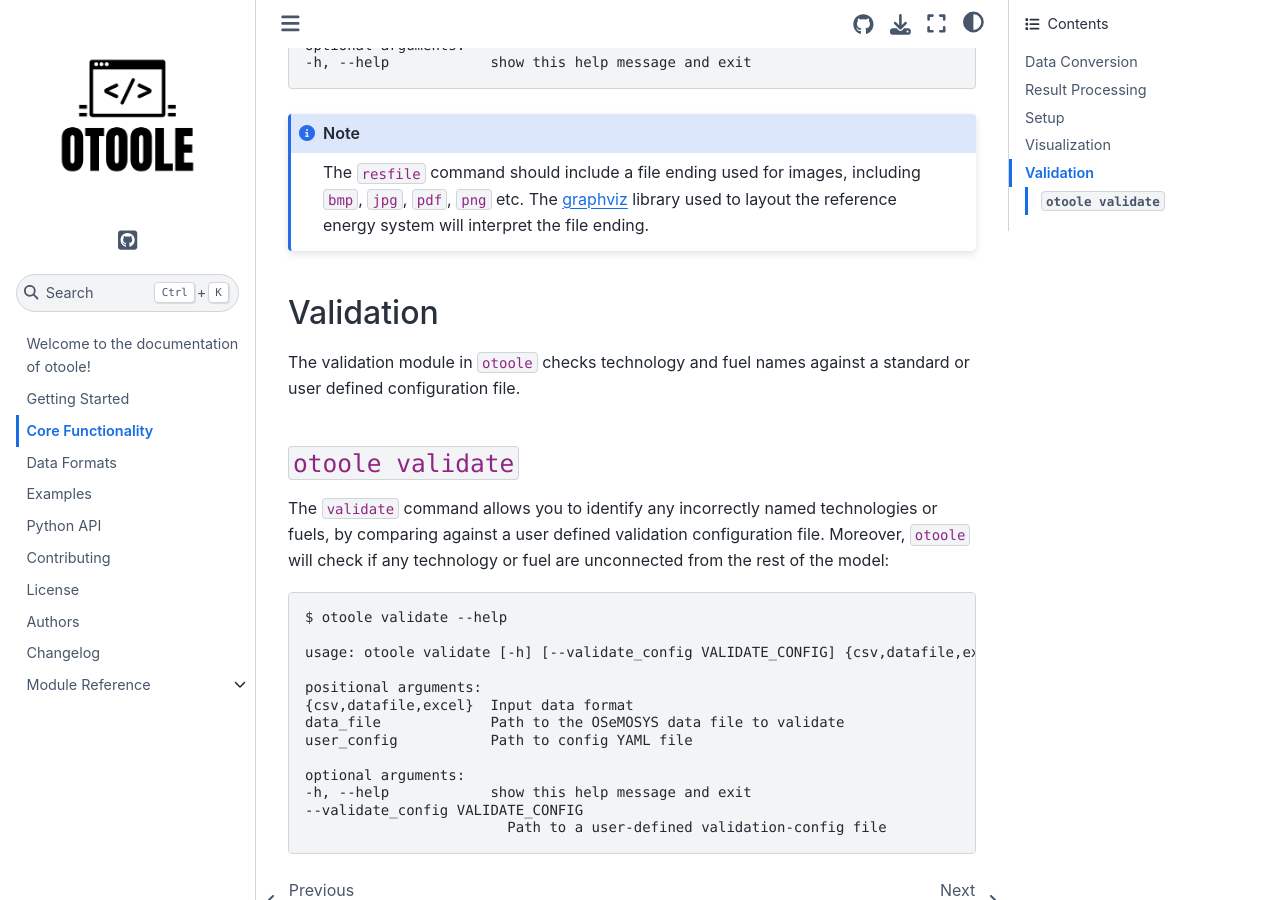
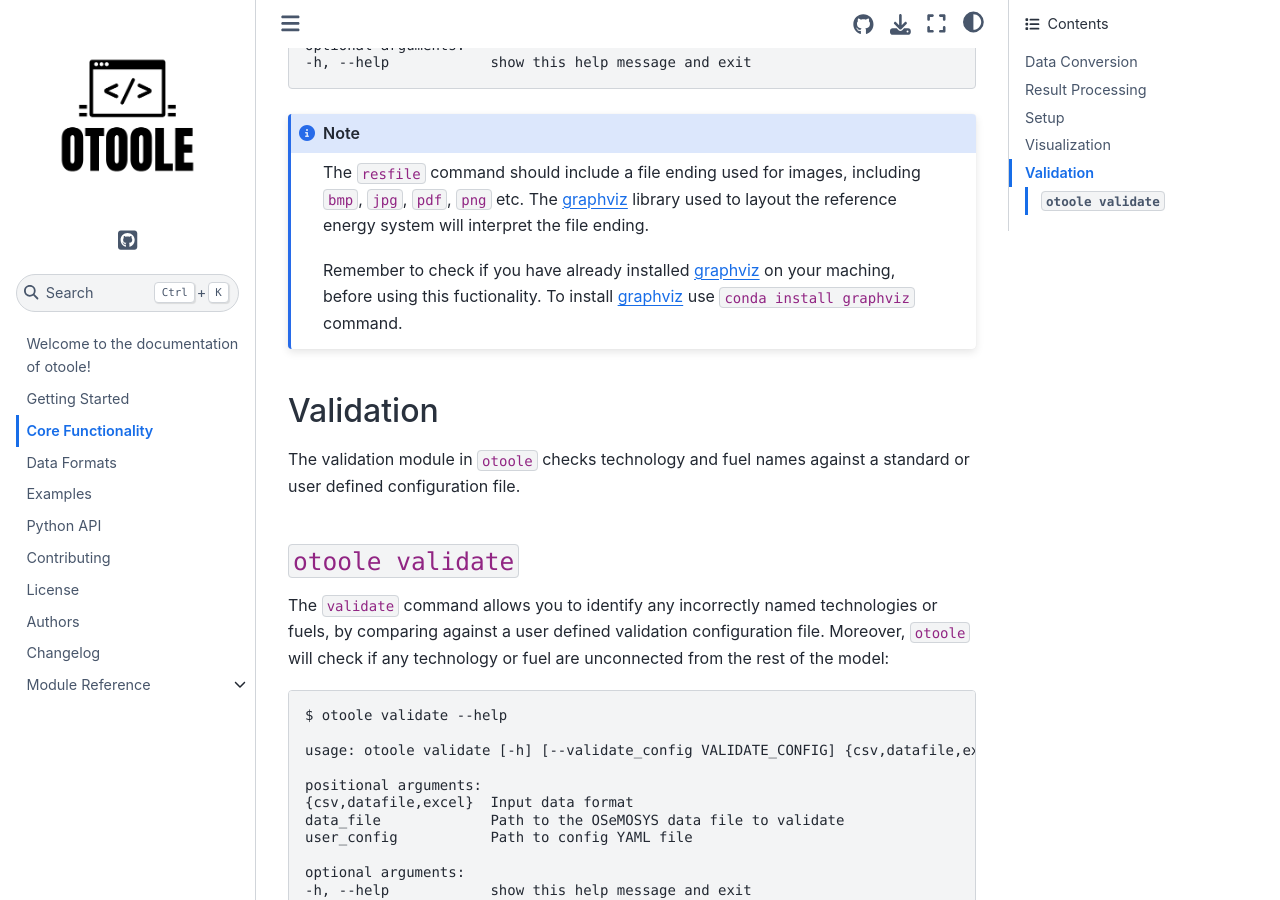
Before and after one commit to OSeMOSYS/otoole, a Sphinx documentation site: the page built from docs/functionality.rst, in a window 1280 px wide and 900 px high, scrolled down 4820 px. Built offline with Sphinx 7.4.7 and the Sphinx Book theme 1.1.4, drawn with Linux system fonts in a browser that asks for light colours.

Commit message:
added instructions to install graphviz, if needed

```diff
--- a/docs/functionality.rst
+++ b/docs/functionality.rst
@@ -184,6 +184,9 @@ visualising the reference energy system through the ``vis res`` command is suppo
     including ``bmp``, ``jpg``, ``pdf``, ``png`` etc. The graphviz_ library
     used to layout the reference energy system will interpret the file ending.
 
+    Remember to check if you have already installed graphviz_ on your maching, before using this fuctionality.
+    To install graphviz_ use ``conda install graphviz`` command.
+
 Validation
 ----------
 The validation module in ``otoole`` checks technology and fuel names against a
```
